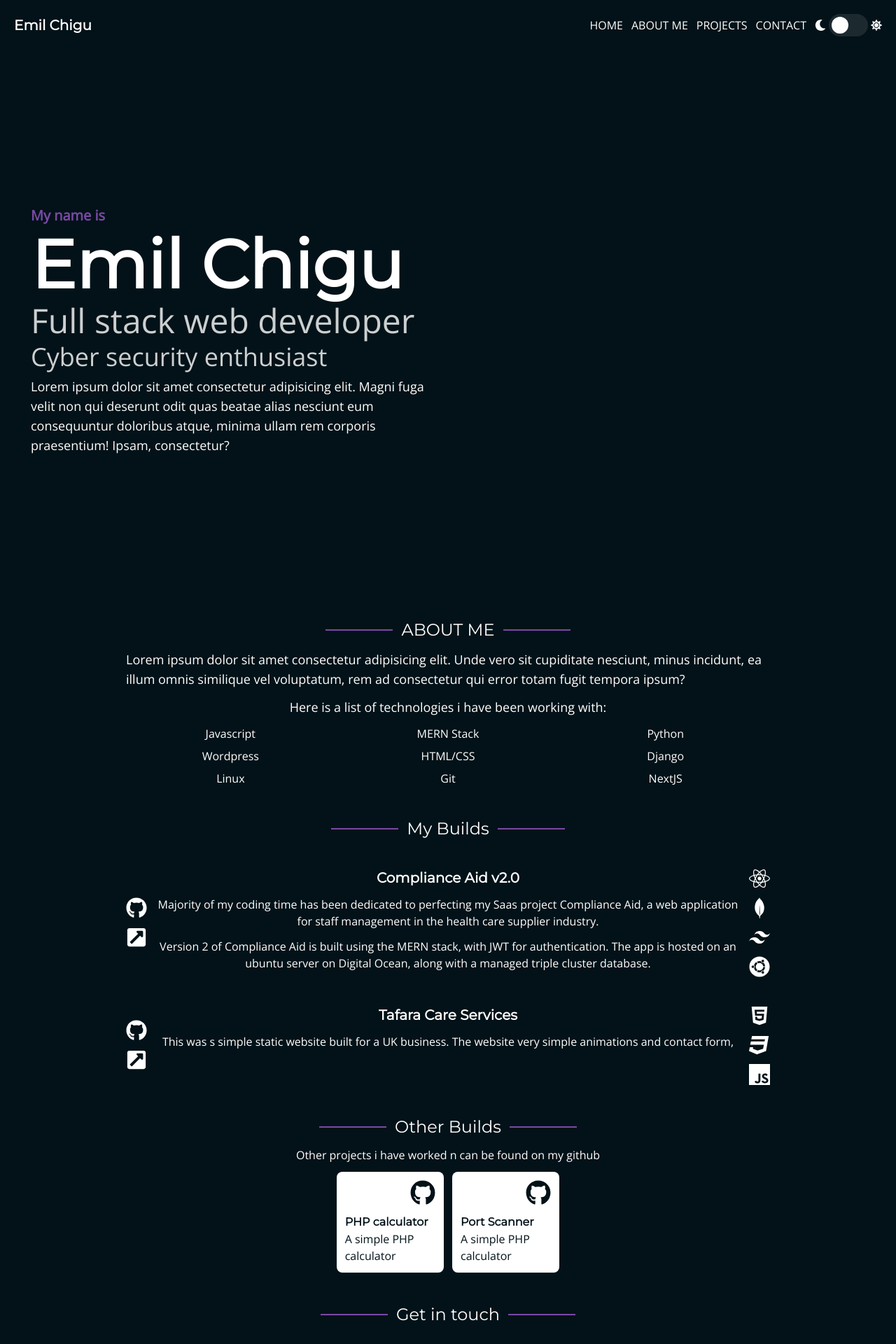
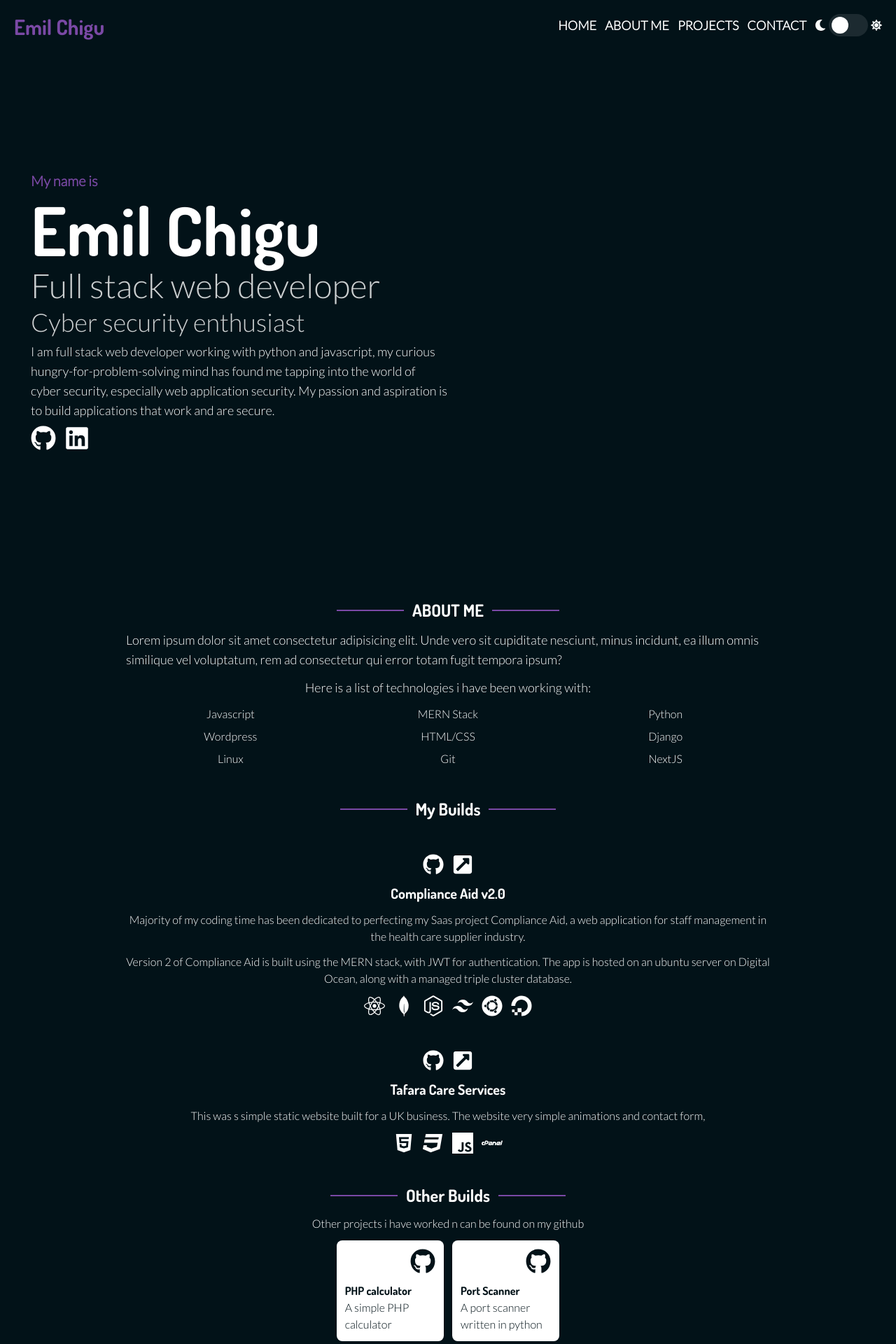
Before and after one commit to EmilChigu/portfolio, a Next.js app: page / in a window 1280 px wide. Shown: the top 1920 px of the page at 70% size. Built offline with nearby package versions, Linux system fonts and the light colour scheme.

Commit message:
Fixed colours and links

```diff
--- a/pages/components/Footer.jsx
+++ b/pages/components/Footer.jsx
@@ -4,7 +4,7 @@ function Footer({ light }) {
 	return (
 		<React.Fragment>
 			<div className={` scroll-mt-24 ${light ? 'text-dark' : 'text-white'} py-3 px-5 text-center`}>
-				Web Design inspired by <span className="text-primary">Brittany Chiang</span>
+				By <span className="text-primary">Emil Chigu</span>
 			</div>
 		</React.Fragment>
 	);
--- a/pages/components/HeadComponent.jsx
+++ b/pages/components/HeadComponent.jsx
@@ -17,8 +17,13 @@ function HeadComponent() {
 			/>
 			<link rel="preconnect" href="https://fonts.googleapis.com" />
 			<link rel="preconnect" href="https://fonts.gstatic.com" crossOrigin />
+			{/* <link
+				href="https://fonts.googleapis.com/css2?family=Montserrat:ital,wght@0,400;1,100&family=Open+Sans:wght@300&display=swap"
+				rel="stylesheet"
+			/> */}
+
 			<link
-				href="https://fonts.googleapis.com/css2?family=Montserrat:ital,wght@0,400;1,100&family=Open+Sans:wght@300&display=swap"
+				href="https://fonts.googleapis.com/css2?family=Dosis:wght@700&family=Lato:wght@300&display=swap"
 				rel="stylesheet"
 			/>
 		</Head>
--- a/pages/components/MyProjects.jsx
+++ b/pages/components/MyProjects.jsx
@@ -2,32 +2,35 @@ import React from 'react';
 import TitleComponent from './TitleComponent';
 import {
 	FaReact,
-	FaPython,
-	FaNodeJs,
 	FaGithub,
-	FaGitHub,
-	FaDigitalOcean,
 	FaUbuntu,
 	FaHtml5,
 	FaCss3,
-	FaExternalLinkSquareAlt
+	FaExternalLinkSquareAlt,
+	FaNodeJs,
+	FaCpanel,
+	FaDigitalOcean
 } from 'react-icons/fa';
-import { SiJavascript, SiTailwindcss, SiMongodb, SiDjango } from 'react-icons/si';
+import { SiJavascript, SiTailwindcss, SiMongodb } from 'react-icons/si';
 
 function MyProjects({ light }) {
 	return (
 		<div
 			id="builds"
-			className={`scroll-mt-24 ${light ? 'text-dark' : 'text-white'} py-3 px-5 sm:w-3/4 space-y-10 text-center `}
+			className={`scroll-mt-24 ${light ? 'text-dark' : 'text-white'} py-3 px-5 sm:w-3/4 space-y-12 text-center `}
 		>
 			<TitleComponent title={'My Builds'} light={light} />
-			<div className="flex space-x-3 ">
-				<div className="flex flex-col items-center justify-center space-y-3 text-3xl">
-					<div data-tooltip-target="tooltip-default" className="hover:animate-bounce">
-						<FaGithub />
+			<div className=" space-y-3 ">
+				<div className="flex  items-center justify-center space-x-3  text-3xl">
+					<div data-tooltip-target="tooltip-default" className="hover:animate-bounce cursor-pointer">
+						<a href="http://" target="_blank" rel="noopener noreferrer">
+							<FaGithub />
+						</a>
 					</div>
-					<div className="hover:animate-bounce">
-						<FaExternalLinkSquareAlt />
+					<div className="hover:animate-bounce cursor-pointer">
+						<a href="https://www.compliance-aid.co.uk" target="_blank" rel="noopener noreferrer">
+							<FaExternalLinkSquareAlt />
+						</a>
 					</div>
 				</div>
 				<div>
@@ -45,7 +48,7 @@ function MyProjects({ light }) {
 						</p>
 					</div>
 				</div>
-				<div className="flex flex-col items-center justify-center space-y-3 text-3xl">
+				<div className="flex  items-center justify-center space-x-3  text-3xl">
 					<div>
 						<FaReact />
 					</div>
@@ -53,20 +56,29 @@ function MyProjects({ light }) {
 						<SiMongodb />
 					</div>
 					<div>
+						<FaNodeJs />
+					</div>
+					<div>
 						<SiTailwindcss />
 					</div>
 					<div>
 						<FaUbuntu />
 					</div>
+					<div>
+						<FaDigitalOcean />
+					</div>
 				</div>
 			</div>
-			<div className="flex  space-x-3 mt-5 justify-between">
-				<div className="flex flex-col items-center justify-center space-y-3 text-3xl">
-					<div data-tooltip-target="tooltip-default">
+			<div className="space-y-3 mt-5 justify-between">
+				<div className="flex items-center justify-center space-x-3 text-3xl">
+					<div data-tooltip-target="tooltip-default" className="hover:animate-bounce cursor-pointer">
+						<a href="http://" target="_blank" rel="noopener noreferrer" />
 						<FaGithub />
 					</div>
-					<div>
-						<FaExternalLinkSquareAlt />
+					<div className="hover:animate-bounce cursor-pointer">
+						<a href="https://www.tafaracareservices.com" target="_blank" rel="noopener noreferrer">
+							<FaExternalLinkSquareAlt />
+						</a>
 					</div>
 				</div>
 				<div>
@@ -78,7 +90,7 @@ function MyProjects({ light }) {
 						</p>
 					</div>
 				</div>
-				<div className="flex flex-col items-center justify-items-end justify-center space-y-3 text-3xl  ">
+				<div className="flex  items-center justify-items-end justify-center space-x-3 text-3xl  ">
 					<div>
 						<FaHtml5 />
 					</div>
@@ -88,6 +100,9 @@ function MyProjects({ light }) {
 					<div>
 						<SiJavascript />
 					</div>
+					<div>
+						<FaCpanel />
+					</div>
 				</div>
 			</div>
 		</div>
--- a/pages/components/NavBar.jsx
+++ b/pages/components/NavBar.jsx
@@ -1,6 +1,7 @@
 import Link from 'next/link';
 import { useState } from 'react';
 import DayNightToggle from './DayNightToggle';
+import { FaTimes, FaStream } from 'react-icons/fa';
 
 function NavBar({ lightMode, setLightMode }) {
 	const [ open, setOpen ] = useState(false);
@@ -15,43 +16,43 @@ function NavBar({ lightMode, setLightMode }) {
 				)
 			}
 		>
-			<h1 className="py-5  px-5 font-semibold text-xl items-center flex w-full">Emil Chigu</h1>
+			<h1 className="py-5  px-5 font-semibold text-3xl items-center flex w-full text-primary">Emil Chigu</h1>
 			<div className="sm:hidden  py-5  px-5 flex space-x-3 items-center">
 				<DayNightToggle lightMode={lightMode} setLightMode={setLightMode} />
 				<div className="space-y-2" onClick={() => setOpen(!open)}>
-					<span className={lightMode ? 'block w-8 h-0.5 bg-dark' : 'block w-8 h-0.5 bg-white'} />
-					<span className={lightMode ? 'block w-8 h-0.5 bg-dark' : 'block w-8 h-0.5 bg-white'} />
-					<span className={lightMode ? 'block w-8 h-0.5 bg-dark' : 'block w-8 h-0.5 bg-white'} />
+					<span className={lightMode ? 'bg-dark text-2xl' : 'bg-white text-2xl'}>
+						<FaStream />
+					</span>
 				</div>
 			</div>
 			<div className="hidden md:block w-full">
 				<div className=" py-5  px-5 flex space-x-3 items-center justify-end">
-					<div className="flex  space-x-3">
+					<div className="flex  space-x-3 ">
 						<div className="font-semibold">
 							<Link href="#home">
 								<div className="cursor-pointer">
-									<p className="font-light">HOME</p>
+									<p className="text-lg">HOME</p>
 								</div>
 							</Link>
 						</div>
 						<div className="font-semibold">
 							<Link href="#about">
 								<div className="cursor-pointer">
-									<p className="font-light">ABOUT ME</p>
+									<p className="text-lg">ABOUT ME</p>
 								</div>
 							</Link>
 						</div>
 						<div className="font-semibold">
 							<Link href="#builds">
 								<div className="cursor-pointer">
-									<p className="font-light">PROJECTS</p>
+									<p className="text-lg">PROJECTS</p>
 								</div>
 							</Link>
 						</div>
 						<div className="font-semibold">
 							<Link href="#contact">
 								<div className="cursor-pointer">
-									<p className="font-light">CONTACT</p>
+									<p className="text-lg">CONTACT</p>
 								</div>
 							</Link>
 						</div>
@@ -62,12 +63,10 @@ function NavBar({ lightMode, setLightMode }) {
 
 			{open && (
 				<div
-					className={`fixed w-screen h-screen ${lightMode ? 'bg-dark' : 'bg-white'} opacity-40 blur-sm ${open
+					className={`fixed w-screen h-screen backdrop-blur-sm   ${open
 						? 'translate-x-0 '
 						: 'translate-x-full'} ease-in-out duration-300`}
-				>
-					1234
-				</div>
+				/>
 			)}
 			<div
 				className={`fixed  w-full flex flex-col z-50 ${open
@@ -75,44 +74,40 @@ function NavBar({ lightMode, setLightMode }) {
 					: 'translate-x-full'} ease-in-out duration-300`}
 			>
 				<div
-					className={`space-y-3 py-5  px-5 ${lightMode
+					className={`space-y-8 py-5  px-5 ${lightMode
 						? 'bg-white'
-						: 'bg-dark'} h-screen w-1/2 ml-auto text-center`}
+						: 'bg-light'} h-screen w-3/4 ml-auto text-center shadow-md flex flex-col justify-center `}
 				>
-					<div className="text-right hover:cursor-pointer group ">
-						<h1 onClick={() => setOpen(!open)} className=" font-bold text-2xl ">
-							&#88;
+					<div className="hover:cursor-pointer group m-5 fixed top-0 right-0  ">
+						<h1 onClick={() => setOpen(!open)} className=" font-bold text-5xl ">
+							<FaTimes />
 						</h1>
 					</div>
 					<div className="font-semibold">
 						<Link href="/#home">
 							<div>
-								<p className="text-highlight font-extrabold">&#8544;</p>
-								<p className="font-light">HOME</p>
+								<p className="text-lg">HOME</p>
 							</div>
 						</Link>
 					</div>
 					<div className="font-semibold">
 						<Link href="/#about">
 							<div>
-								<p className="text-highlight font-extrabold">&#8545;</p>
-								<p className="font-light">ABOUT ME</p>
+								<p className="text-lg">ABOUT ME</p>
 							</div>
 						</Link>
 					</div>
 					<div className="font-semibold">
-						<Link href="/#home">
+						<Link href="/#builds">
 							<div>
-								<p className="text-highlight font-extrabold">&#8546;</p>
-								<p className="font-light">EXPERIENCE</p>
+								<p className="text-lg">Projects</p>
 							</div>
 						</Link>
 					</div>
 					<div className="font-semibold">
-						<Link href="/#home">
+						<Link href="/#contact">
 							<div>
-								<p className="text-highlight font-extrabold">&#8547;</p>
-								<p className="font-light">CONTACT</p>
+								<p className="text-lg">CONTACT</p>
 							</div>
 						</Link>
 					</div>
--- a/pages/components/OtherProjects.jsx
+++ b/pages/components/OtherProjects.jsx
@@ -7,15 +7,24 @@ function OtherProjects({ light }) {
 		<React.Fragment>
 			<div
 				id="other"
-				className={` scroll-mt-24 ${light ? 'text-dark' : 'text-white'} py-3 px-5 sm:w-3/4 space-y-3 w-3/4 `}
+				className={` scroll-mt-24 ${light ? 'text-dark' : 'text-white'} py-3 px-5 sm:w-3/4 space-y-3 w-full `}
 			>
 				<TitleComponent title={'Other Builds'} light={light} />
 				<div className="space-y-3">
 					<p className="text-center">Other projects i have worked n can be found on my github</p>
 					<div className="flex sm:justify-center space-x-3">
-						<div className="bg-white rounded-lg shadow-sm text-dark w-1/2 sm:w-1/6 p-3 space-y-3">
+						<div
+							className={`${light
+								? 'bg-dark text-white'
+								: 'bg-white text-dark'} rounded-lg shadow-sm  w-1/2 sm:w-1/6 p-3 space-y-3 `}
+						>
 							<div className="text-4xl flex justify-end">
-								<a href="" target="_blank" rel="noopener noreferrer" className="hover:animate-bounce">
+								<a
+									href="https://github.com/EmilChigu/PHP_Calculator"
+									target="_blank"
+									rel="noopener noreferrer"
+									className="hover:animate-bounce"
+								>
 									<FaGithub />
 								</a>
 							</div>
@@ -24,7 +33,11 @@ function OtherProjects({ light }) {
 								<p>A simple PHP calculator</p>
 							</div>
 						</div>
-						<div className="bg-white rounded-lg shadow-sm text-dark w-1/2 sm:w-1/6 p-3 space-y-3 ">
+						<div
+							className={`${light
+								? 'bg-dark text-white'
+								: 'bg-white text-dark'} rounded-lg shadow-sm  w-1/2 sm:w-1/6 p-3 space-y-3 `}
+						>
 							<div className="text-4xl flex justify-end">
 								<a href="" target="_blank" rel="noopener noreferrer" className="hover:animate-bounce">
 									<FaGithub />
@@ -32,7 +45,7 @@ function OtherProjects({ light }) {
 							</div>
 							<div>
 								<h2 className="font-semibold txt-xl">Port Scanner</h2>
-								<p>A simple PHP calculator</p>
+								<p>A port scanner written in python</p>
 							</div>
 						</div>
 					</div>
--- a/pages/index.jsx
+++ b/pages/index.jsx
@@ -6,6 +6,7 @@ import MyProjects from './components/MyProjects';
 import Footer from './components/Footer';
 import NavBar from './components/NavBar';
 import OtherProjects from './components/OtherProjects';
+import { FaLinkedin, FaGithub } from 'react-icons/fa';
 
 export default function Home() {
 	const [ light, setLight ] = useState(false);
@@ -17,7 +18,11 @@ export default function Home() {
 		<div className="scroll-smooth">
 			<HeadComponent />
 			<NavBar lightMode={light} setLightMode={changeMode} />
-			<div className={`${light ? 'bg-white' : 'bg-dark'} h-screen flex  items-center sm:px-6    `}>
+			<div
+				className={`${light
+					? 'bg-white'
+					: 'bg-dark bg-blend-multiply'} h-screen flex  items-center sm:px-6 background-image -mt-8`}
+			>
 				<div className=" scroll-mt-24 py-3 px-5 grow space-y-2  " id="home">
 					<p className="text-primary font-semibold text-lg sm:text-xl">My name is</p>
 					<h1 className={`${light ? 'text-dark' : 'text-white'} text-5xl sm:text-8xl font-black`}>
@@ -30,10 +35,31 @@ export default function Home() {
 						Cyber security enthusiast
 					</p>
 					<p className={`${light ? 'text-dark' : 'text-white'}  text-lg sm:w-1/2`}>
-						Lorem ipsum dolor sit amet consectetur adipisicing elit. Magni fuga velit non qui deserunt odit
-						quas beatae alias nesciunt eum consequuntur doloribus atque, minima ullam rem corporis
-						praesentium! Ipsam, consectetur?
+						I am <span>full stack web developer</span> working with python and javascript, my curious
+						hungry-for-problem-solving mind has found me tapping into the world of cyber security,
+						especially web application security. My passion and aspiration is to build applications that
+						work and are secure.
 					</p>
+					<div
+						className={`${light
+							? 'text-dark'
+							: 'text-white'} text-2xl sm:text-4xl font-black flex space-x-3`}
+					>
+						<div className="hover:animate-bounce">
+							<a href="https://github.com/EmilChigu" target="_blank" rel="noopener noreferrer">
+								<FaGithub />
+							</a>
+						</div>
+						<div className="hover:animate-bounce">
+							<a
+								href="https://www.linkedin.com/in/emil-chigu-492354115/"
+								target="_blank"
+								rel="noopener noreferrer"
+							>
+								<FaLinkedin />
+							</a>
+						</div>
+					</div>
 				</div>
 			</div>
 			<div className={`${light ? 'bg-white' : 'bg-dark'} h-full  flex flex-col  items-center space-y-5`}>
--- a/styles/globals.css
+++ b/styles/globals.css
@@ -27,7 +27,7 @@
 }
 
 * {
-	font-family: 'Open Sans', sans-serif;
+	font-family: 'Lato', sans-serif;
 }
 h1,
 h2,
@@ -35,7 +35,7 @@ h3,
 h4,
 h5,
 h6 {
-	font-family: 'Montserrat', sans-serif;
+	font-family: 'Dosis', sans-serif;
 }
 
 /* Toggle B */
@@ -47,3 +47,7 @@ input:checked ~ .dot {
 html {
 	scroll-behavior: smooth;
 }
+
+.background-image {
+	background-image: url();
+}
--- a/tailwind.config.js
+++ b/tailwind.config.js
@@ -4,7 +4,7 @@ module.exports = {
 		extend: {},
 		colors: {
 			primary: '#7a49a5',
-			highlight: '#7a49a5',
+			light: '#05171f',
 			dark: '#021218',
 			white: '#FFF'
 		}
```
Also changed, not shown: pages/components/ContactMe.jsx (+7 -7 lines), pages/components/ThankYou.jsx (added, +18 -0 lines).
